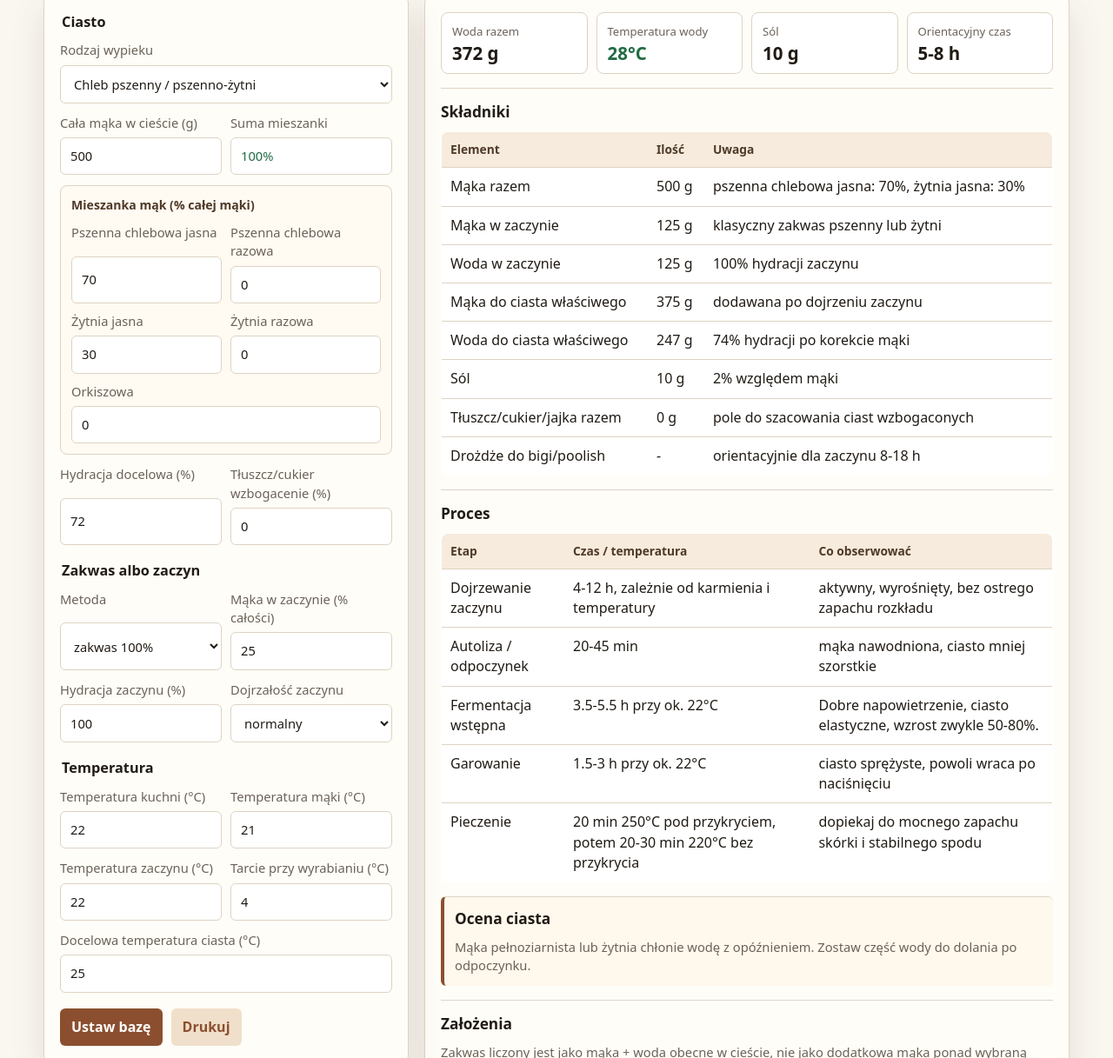
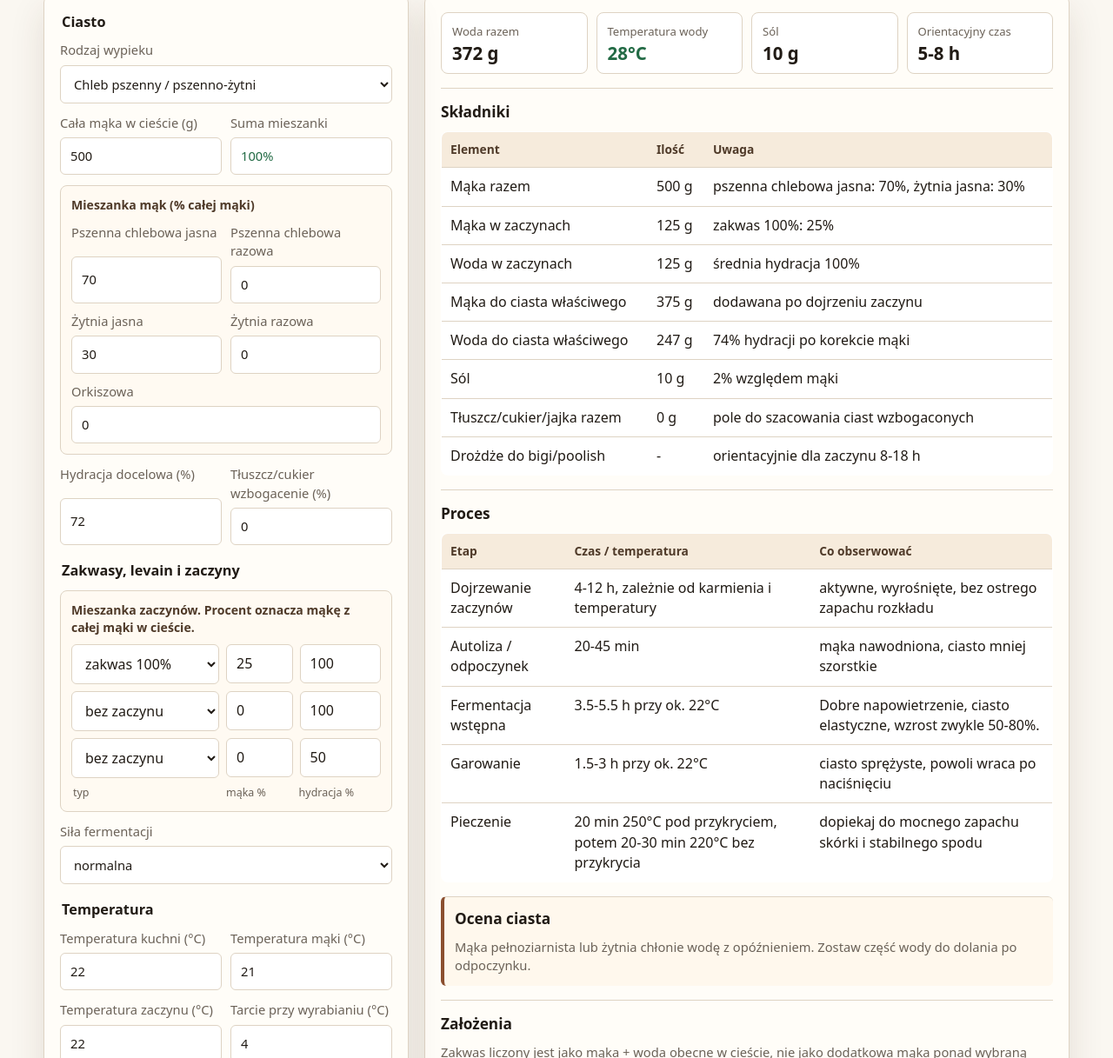
Before and after one commit to wojokoka-max/kalkulator-pieczywa, a plain HTML site: page index.html in a window 1280 px wide. Shown: the part 149-1366 px from the top of the page at 87% size. Drawn offline with Linux system fonts and the light colour scheme.

Commit message:
Support mixed sourdough and preferments

```diff
--- a/index.html
+++ b/index.html
@@ -139,6 +139,29 @@
       background: #fffaf2;
     }
 
+    .preferment-mix {
+      display: grid;
+      gap: 8px;
+      padding: 12px;
+      border: 1px solid var(--line);
+      border-radius: 8px;
+      background: #fffaf2;
+    }
+
+    .preferment-row,
+    .preferment-head {
+      display: grid;
+      grid-template-columns: minmax(120px, 1fr) minmax(72px, .45fr) minmax(82px, .55fr);
+      gap: 8px;
+      align-items: center;
+    }
+
+    .preferment-head {
+      color: var(--muted);
+      font-size: .78rem;
+      padding: 0 2px;
+    }
+
     .mini-title {
       margin: 0;
       font-size: .88rem;
@@ -252,6 +275,8 @@
 
     @media (max-width: 540px) {
       .grid-2, .summary { grid-template-columns: 1fr; }
+      .preferment-row,
+      .preferment-head { grid-template-columns: 1fr; }
       th, td { padding: 9px 8px; }
       .panel { box-shadow: none; }
     }
@@ -322,31 +347,36 @@
         </fieldset>
 
         <fieldset>
-          <legend>Zakwas albo zaczyn</legend>
-          <div class="grid-2">
-            <label>
-              Metoda
-              <select id="preferment"></select>
-            </label>
-            <label>
-              Mąka w zaczynie (% całości)
-              <input id="prefermentFlourPct" type="number" min="0" max="60" step="1">
-            </label>
+          <legend>Zakwasy, levain i zaczyny</legend>
+          <div class="preferment-mix">
+            <p class="mini-title">Mieszanka zaczynów. Procent oznacza mąkę z całej mąki w cieście.</p>
+            <div class="preferment-row">
+              <select id="pref1Type"></select>
+              <input id="pref1FlourPct" type="number" min="0" max="60" step="1" value="25" aria-label="Mąka w zaczynie 1">
+              <input id="pref1Hydration" type="number" min="45" max="125" step="1" value="100" aria-label="Hydracja zaczynu 1">
+            </div>
+            <div class="preferment-row">
+              <select id="pref2Type"></select>
+              <input id="pref2FlourPct" type="number" min="0" max="60" step="1" value="0" aria-label="Mąka w zaczynie 2">
+              <input id="pref2Hydration" type="number" min="45" max="125" step="1" value="100" aria-label="Hydracja zaczynu 2">
+            </div>
+            <div class="preferment-row">
+              <select id="pref3Type"></select>
+              <input id="pref3FlourPct" type="number" min="0" max="60" step="1" value="0" aria-label="Mąka w zaczynie 3">
+              <input id="pref3Hydration" type="number" min="45" max="125" step="1" value="50" aria-label="Hydracja zaczynu 3">
+            </div>
+            <div class="preferment-head">
+              <span>typ</span><span>mąka %</span><span>hydracja %</span>
+            </div>
           </div>
-          <div class="grid-2">
-            <label>
-              Hydracja zaczynu (%)
-              <input id="prefermentHydration" type="number" min="45" max="125" step="1">
-            </label>
-            <label>
-              Dojrzałość zaczynu
-              <select id="starterStrength">
-                <option value="fast">mocny / aktywny</option>
-                <option value="normal" selected>normalny</option>
-                <option value="slow">słaby / zimny</option>
-              </select>
-            </label>
-          </div>
+          <label>
+            Siła fermentacji
+            <select id="starterStrength">
+              <option value="fast">mocna / aktywna</option>
+              <option value="normal" selected>normalna</option>
+              <option value="slow">słaba / zimna</option>
+            </select>
+          </label>
         </fieldset>
 
         <fieldset>
@@ -444,16 +474,20 @@
       flourRyeWhole: { label: "żytnia razowa", waterAdj: 14, timeAdj: 0.8, note: "bardzo chłonna, ciasto bardziej pastowate" }
     };
 
-    const preferments = {
+    const prefermentTypes = {
       sourdough100: { label: "zakwas 100%", hyd: 100, yeast: false, note: "klasyczny zakwas pszenny lub żytni" },
       stiffSourdough: { label: "sztywny zakwas / lievito madre", hyd: 50, yeast: false, note: "łagodniejszy profil, dobry do słodkich ciast" },
+      levain: { label: "levain pszenny", hyd: 100, yeast: false, note: "aktywny zaczyn pszenny, zwykle łagodniejszy niż żytni" },
+      ryeSourdough: { label: "zakwas żytni", hyd: 100, yeast: false, note: "mocny aromat i szybka fermentacja" },
       biga: { label: "biga drożdżowa", hyd: 50, yeast: true, note: "zwykle 12-18 h dojrzewania, sztywna struktura" },
       poolish: { label: "poolish drożdżowy", hyd: 100, yeast: true, note: "zwykle 8-16 h dojrzewania, płynny zaczyn" },
       none: { label: "bez zaczynu", hyd: 0, yeast: false, note: "liczy tylko ciasto właściwe" }
     };
 
     const flourMixIds = Object.keys(flourTypes);
-    const ids = ["product", "flour", "mixTotal", ...flourMixIds, "hydration", "enrichment", "preferment", "prefermentFlourPct", "prefermentHydration", "starterStrength", "roomTemp", "flourTemp", "starterTemp", "friction", "doughTemp"];
+    const prefermentRows = [1, 2, 3];
+    const prefermentIds = prefermentRows.flatMap(n => [`pref${n}Type`, `pref${n}FlourPct`, `pref${n}Hydration`]);
+    const ids = ["product", "flour", "mixTotal", ...flourMixIds, "hydration", "enrichment", ...prefermentIds, "starterStrength", "roomTemp", "flourTemp", "starterTemp", "friction", "doughTemp"];
     const el = Object.fromEntries(ids.map(id => [id, document.getElementById(id)]));
 
     function optionList(select, data) {
@@ -477,11 +511,29 @@
     }
 
     function yeastDose(method, prefermentFlour, roomTemp) {
-      if (!preferments[method].yeast || prefermentFlour <= 0) return "-";
+      if (!prefermentTypes[method].yeast || prefermentFlour <= 0) return "-";
       const warmFactor = roomTemp >= 24 ? 0.7 : roomTemp <= 19 ? 1.4 : 1;
       const min = prefermentFlour * 0.001 * warmFactor;
       const max = prefermentFlour * 0.003 * warmFactor;
       return `${min.toFixed(1)}-${max.toFixed(1)} g świeżych drożdży albo ${(min / 3).toFixed(2)}-${(max / 3).toFixed(2)} g suchych`;
+    }
+
+    function prefermentMix(flour) {
+      const rows = prefermentRows.map(n => {
+        const typeKey = el[`pref${n}Type`].value;
+        const type = prefermentTypes[typeKey];
+        const pct = typeKey === "none" ? 0 : Math.max(0, number(`pref${n}FlourPct`));
+        const hydration = typeKey === "none" ? 0 : Math.max(0, number(`pref${n}Hydration`));
+        const prefermentFlour = flour * pct / 100;
+        const prefermentWater = prefermentFlour * hydration / 100;
+        return { ...type, typeKey, pct, hydration, flour: prefermentFlour, water: prefermentWater };
+      });
+      const active = rows.filter(row => row.flour > 0);
+      const flourTotal = active.reduce((sum, row) => sum + row.flour, 0);
+      const waterTotal = active.reduce((sum, row) => sum + row.water, 0);
+      const yeastFlour = active.filter(row => row.yeast).reduce((sum, row) => sum + row.flour, 0);
+      const averageHydration = flourTotal > 0 ? waterTotal / flourTotal * 100 : 0;
+      return { active, flourTotal, waterTotal, yeastFlour, averageHydration };
     }
 
     function flourMix() {
@@ -501,7 +553,6 @@
 
     function setDefaults() {
       const product = products[el.product.value];
-      const method = preferments[el.preferment.value];
       el.flourWhite.value = el.product.value === "ryeMix" ? 30 : 70;
       el.flourWhole.value = 0;
       el.flourRyeLight.value = el.product.value === "ryeMix" ? 70 : 30;
@@ -510,30 +561,34 @@
       el.hydration.value = product.hydration;
       el.enrichment.value = product.enrich;
       el.doughTemp.value = product.doughTemp;
-      el.prefermentFlourPct.value = product.prefPct;
-      el.prefermentHydration.value = method.hyd || product.prefHyd;
+      el.pref1Type.value = "sourdough100";
+      el.pref1FlourPct.value = product.prefPct;
+      el.pref1Hydration.value = product.prefHyd;
+      el.pref2Type.value = "none";
+      el.pref2FlourPct.value = 0;
+      el.pref2Hydration.value = 100;
+      el.pref3Type.value = "none";
+      el.pref3FlourPct.value = 0;
+      el.pref3Hydration.value = 50;
       calculate();
     }
 
     function calculate() {
       const product = products[el.product.value];
       const mix = flourMix();
-      const method = preferments[el.preferment.value];
       const flour = number("flour");
+      const preferment = prefermentMix(flour);
       const adjustedHydration = number("hydration") + mix.waterAdj;
       const enrichment = number("enrichment");
-      const prefermentPct = method === preferments.none ? 0 : number("prefermentFlourPct");
-      const prefermentHyd = method === preferments.none ? 0 : number("prefermentHydration");
-      const prefermentFlour = flour * prefermentPct / 100;
-      const prefermentWater = prefermentFlour * prefermentHyd / 100;
       const totalWater = flour * adjustedHydration / 100;
-      const finalWater = Math.max(totalWater - prefermentWater, 0);
-      const finalFlour = Math.max(flour - prefermentFlour, 0);
+      const finalWater = Math.max(totalWater - preferment.waterTotal, 0);
+      const finalFlour = Math.max(flour - preferment.flourTotal, 0);
       const salt = flour * product.salt / 100;
       const enrichGrams = flour * enrichment / 100;
       const desired = number("doughTemp");
-      const tempFactorCount = el.preferment.value === "none" ? 2 : 3;
-      const waterTemp = desired * tempFactorCount - number("flourTemp") - (el.preferment.value === "none" ? 0 : number("starterTemp")) - number("friction");
+      const hasPreferment = preferment.flourTotal > 0;
+      const tempFactorCount = hasPreferment ? 3 : 2;
+      const waterTemp = desired * tempFactorCount - number("flourTemp") - (hasPreferment ? number("starterTemp") : 0) - number("friction");
       const strengthFactor = { fast: 0.8, normal: 1, slow: 1.3 }[el.starterStrength.value];
       const room = number("roomTemp");
       const tempFactor = Math.pow(1.18, 22 - room);
@@ -553,17 +608,17 @@
 
       document.getElementById("ingredients").innerHTML = [
         ["Mąka razem", grams(flour), mix.active.map(item => `${item.label}: ${Math.round(item.share * 100)}%`).join(", ") || "wpisz udział mąk"],
-        ["Mąka w zaczynie", grams(prefermentFlour), method.note],
-        ["Woda w zaczynie", grams(prefermentWater), `${prefermentHyd}% hydracji zaczynu`],
+        ["Mąka w zaczynach", grams(preferment.flourTotal), preferment.active.map(row => `${row.label}: ${row.pct}%`).join(", ") || "bez zaczynu"],
+        ["Woda w zaczynach", grams(preferment.waterTotal), preferment.flourTotal > 0 ? `średnia hydracja ${Math.round(preferment.averageHydration)}%` : "bez zaczynu"],
         ["Mąka do ciasta właściwego", grams(finalFlour), "dodawana po dojrzeniu zaczynu"],
         ["Woda do ciasta właściwego", grams(finalWater), `${Math.round(adjustedHydration)}% hydracji po korekcie mąki`],
         ["Sól", grams(salt), `${product.salt}% względem mąki`],
         ["Tłuszcz/cukier/jajka razem", grams(enrichGrams), "pole do szacowania ciast wzbogaconych"],
-        ["Drożdże do bigi/poolish", yeastDose(el.preferment.value, prefermentFlour, room), "orientacyjnie dla zaczynu 8-18 h"]
+        ["Drożdże do bigi/poolish", preferment.yeastFlour > 0 ? yeastDose("biga", preferment.yeastFlour, room) : "-", "orientacyjnie dla zaczynu 8-18 h"]
       ].map(row => `<tr><td>${row[0]}</td><td>${row[1]}</td><td>${row[2]}</td></tr>`).join("");
 
       document.getElementById("process").innerHTML = [
-        ["Dojrzewanie zaczynu", method.yeast ? "8-18 h w 18-22°C" : "4-12 h, zależnie od karmienia i temperatury", "aktywny, wyrośnięty, bez ostrego zapachu rozkładu"],
+        ["Dojrzewanie zaczynów", preferment.yeastFlour > 0 ? "8-18 h w 18-22°C dla bigi/poolish; zakwas według aktywności" : "4-12 h, zależnie od karmienia i temperatury", "aktywne, wyrośnięte, bez ostrego zapachu rozkładu"],
         ["Autoliza / odpoczynek", enrichment > 15 ? "10-20 min" : "20-45 min", "mąka nawodniona, ciasto mniej szorstkie"],
         ["Fermentacja wstępna", `${hours(bulk)} przy ok. ${room}°C`, product.note],
         ["Garowanie", `${hours(proof)} przy ok. ${room}°C`, "ciasto sprężyste, powoli wraca po naciśnięciu"],
@@ -572,6 +627,7 @@
 
       const warnings = [];
       if (Math.abs(mix.totalPct - 100) > 1) warnings.push("Suma mąk nie wynosi 100%, więc udziały zostały przeliczone proporcjonalnie.");
+      if (preferment.flourTotal > flour * 0.6) warnings.push("Zaczyny zawierają ponad 60% całej mąki. To możliwe, ale zwykle wymaga bardzo uważnego pilnowania fermentacji.");
       if (adjustedHydration >= 85 && mix.ryeShare < 0.3) warnings.push("To będzie luźne ciasto. Przyda się składanie i delikatne obchodzenie.");
       if (enrichment > 20) warnings.push("Ciasto wzbogacone będzie rosło wolniej. Zakwas powinien być łagodny i naprawdę aktywny.");
       if (waterTemp < 5) warnings.push("Wyliczona woda jest bardzo zimna. W praktyce schłódź mąkę albo obniż tarcie wyrabiania.");
@@ -581,14 +637,19 @@
     }
 
     optionList(el.product, products);
-    optionList(el.preferment, preferments);
+    prefermentRows.forEach(n => optionList(el[`pref${n}Type`], prefermentTypes));
     el.product.value = "country";
-    el.preferment.value = "sourdough100";
     setDefaults();
 
     ids.forEach(id => el[id].addEventListener("input", calculate));
     el.product.addEventListener("change", setDefaults);
-    el.preferment.addEventListener("change", setDefaults);
+    prefermentRows.forEach(n => {
+      el[`pref${n}Type`].addEventListener("change", () => {
+        const type = prefermentTypes[el[`pref${n}Type`].value];
+        if (type.hyd) el[`pref${n}Hydration`].value = type.hyd;
+        calculate();
+      });
+    });
     document.getElementById("reset").addEventListener("click", setDefaults);
     document.getElementById("print").addEventListener("click", () => window.print());
   </script>
```
